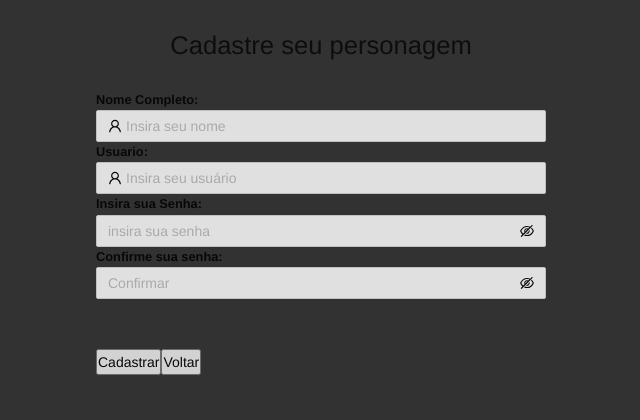
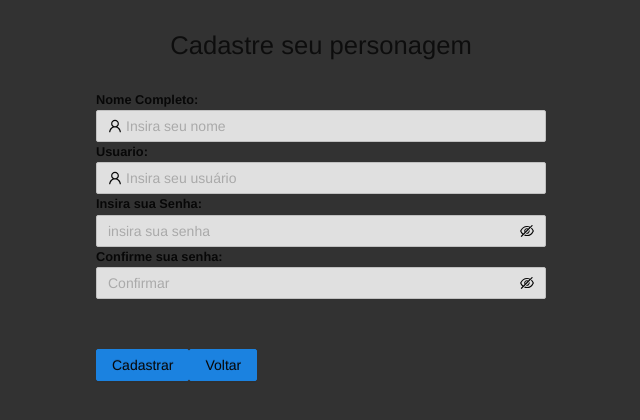
Before and after one commit to w2gner/funkoOnSale-FrontEnd, a React (Create React App) app: page /cadastro in a window 1280 px wide. Shown: the top 420 px of the page, without its empty margins (319-959 px from the left). Built offline with nearby package versions, Linux system fonts and the light colour scheme.

Commit message:
Arrumando botões

```diff
--- a/src/Cadastro/Cadastro.js
+++ b/src/Cadastro/Cadastro.js
@@ -2,7 +2,7 @@ import React from "react";
 import './Cadastro.css';
 import template from "./Cadastro.jsx";
 import { InfoCircleOutlined, UserOutlined, EyeInvisibleOutlined, EyeTwoTone } from '@ant-design/icons';
-import { Input } from 'antd';
+import { Input, Button } from 'antd';
 import { useNavigate } from "react-router";
 
 const Cadastro = () => {
@@ -48,8 +48,20 @@ const Cadastro = () => {
                 <div class="full-box">
                     <label for="Confirme sua senha">
                     </label>
-                    <button className="Cadastrar" type="submit">Cadastrar</button>
-                    <button className="Voltar" type="submit" onClick={back}>Voltar</button>
+                    <Button
+                        htmlType='submit'
+                        type="primary"
+
+                    >
+                        Cadastrar
+                    </Button>
+                    <Button
+                        htmlType='submit'
+                        type="primary"
+                        onClick={back}
+                    >
+                        Voltar
+                    </Button>
                 </div>
             </form>
         </div>
--- a/src/Login/Login.js
+++ b/src/Login/Login.js
@@ -56,11 +56,17 @@ const Login = () => {
               iconRender={visible => (visible ? <EyeTwoTone /> : <EyeInvisibleOutlined />)}
               onChange={(e) => setPassword(e.target.value)}
             />
-            <button className="Login" type="submit">Entrar</button>
-            <button className="Voltar" type="submit" onClick={back}>Voltar</button>
             <Button
               htmlType='submit'
               type="primary"
+              onClick={back}
+            >
+              Voltar
+            </Button>
+            <Button
+              htmlType='submit'
+              type="primary"
+
             >
               Login
             </Button>
```
